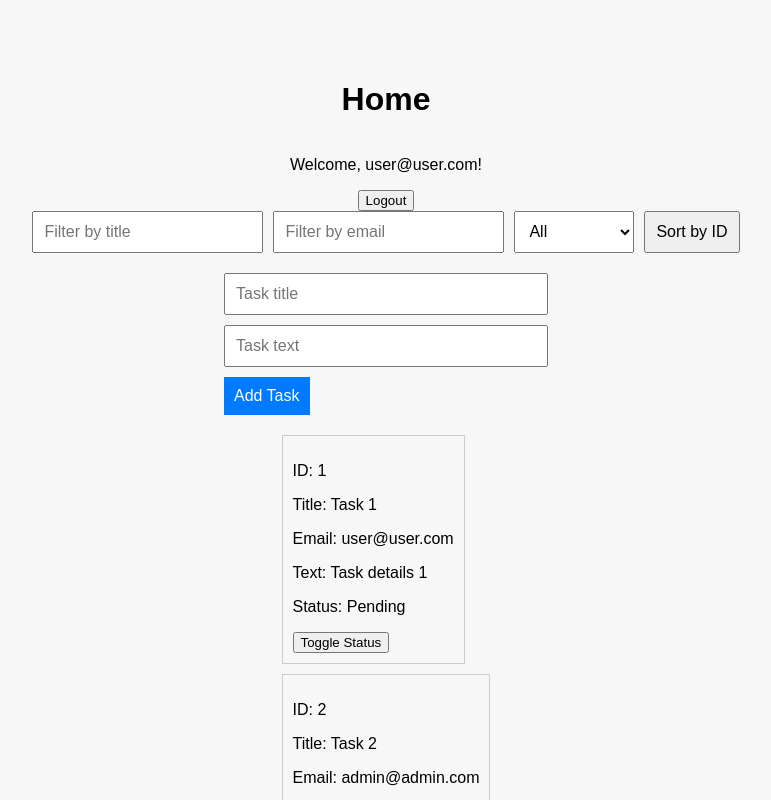
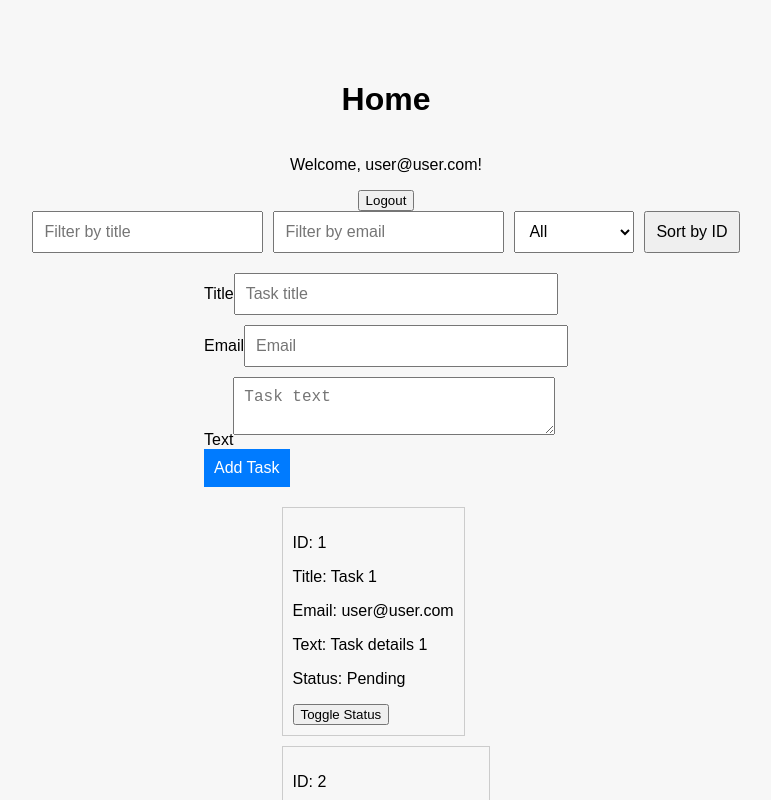
Before and after one commit to koliaha/todo-app, a Vue app: page /login in a window 1280 px wide. Both pictures are taken after a click on the button "Login". Shown: the top 800 px of the page, without its empty margins (254-1025 px from the left). Built offline with nearby package versions, Linux system fonts and the light colour scheme.

Commit message:
add filter

```diff
--- a/src/components/TodoForm.vue
+++ b/src/components/TodoForm.vue
@@ -1,7 +1,32 @@
 <template>
-    <form @submit.prevent="addTodo">
-      <input v-model="title" placeholder="Task title" required />
-      <input v-model="text" placeholder="Task text" required />
+  <form @submit.prevent="handleSubmit(onSubmit)">
+    <div>
+      <label for="title">Title</label>
+      <input
+        id="title"
+        v-model="title"
+        :class="{ 'is-invalid': errors.title }"
+        placeholder="Task title"
+        required
+      />
+      <span v-if="errors.title">{{ errors.title.message }}</span>
+    </div>
+    <div>
+      <label for="email">Email</label>
+      <input
+        id="email"
+        type="email"
+        v-model="email"
+        :class="{ 'is-invalid': errors.email }"
+        placeholder="Email"
+        required
+      />
+      <span v-if="errors.email">{{ errors.email.message }}</span>
+    </div>
+    <div>
+      <label for="text">Text</label>
+      <textarea id="text" v-model="text" placeholder="Task text"></textarea>
+    </div>
     <button type="submit">Add Task</button>
   </form>
 </template>
@@ -9,15 +34,39 @@
 <script setup lang="ts">
 import { ref } from 'vue'
 import { useStore } from 'vuex'
+import { useForm, useField } from 'vee-validate'
+import * as yup from 'yup'
 
 const store = useStore()
 
-  const title = ref('')
-  const text = ref('')
+// Определяем схему валидации с использованием yup
+const schema = yup.object({
+  title: yup
+    .string()
+    .min(3, 'Title must be at least 3 characters')
+    .max(25, 'Title must be less than 25 characters')
+    .required('Title is required'),
+  email: yup.string().email('Invalid email').required('Email is required'),
+  text: yup.string(),
+})
 
-  const addTodo = () => {
-    store.dispatch('addTodo', { title: title.value, text: text.value })
+// Используем useForm и useField из vee-validate для управления формой и полями
+const { handleSubmit, errors } = useForm({
+  validationSchema: schema,
+})
+
+const { value: title } = useField('title')
+const { value: email } = useField('email')
+const { value: text } = useField('text')
+
+const onSubmit = (values: { title: string; email: string; text?: string }) => {
+  store.dispatch('addTodo', {
+    title: values.title,
+    email: values.email,
+    text: values.text || '',
+  })
   title.value = ''
+  email.value = ''
   text.value = ''
 }
 </script>
@@ -29,11 +78,27 @@
   align-items: flex-start;
   margin-bottom: 20px;
 
-    input {
+  label {
+    margin-bottom: 5px;
+  }
+
+  input,
+  textarea {
     margin-bottom: 10px;
     padding: 10px;
     font-size: 16px;
     width: 300px;
+
+    &.is-invalid {
+      border-color: red;
+    }
+  }
+
+  span {
+    color: red;
+    font-size: 14px;
+    margin-top: -10px;
+    margin-bottom: 10px;
   }
 
   button {
--- a/src/store/index.ts
+++ b/src/store/index.ts
@@ -18,36 +18,87 @@ export interface State {
   todos: Todo[]
   users: User[]
   currentUser: User | null
+  nextTodoId: number
 }
 
 export default createStore<State>({
   state: {
     todos: [
-      { id: 1, title: 'Task 1', email: 'user@user.com', text: 'Task details 1', completed: false },
-      { id: 2, title: 'Task 2', email: 'admin@admin.com', text: 'Task details 2', completed: true },
-      { id: 3, title: 'Task 3', email: 'user@user.com', text: 'Task details 3', completed: false },
-      { id: 4, title: 'Task 3', email: 'user@user.com', text: 'Task details 3', completed: false },
-      { id: 5, title: 'Task 3', email: 'user@user.com', text: 'Task details 3', completed: false },
-      { id: 6, title: 'Task 3', email: 'user@user.com', text: 'Task details 3', completed: false },
-      { id: 7, title: 'Task 3', email: 'user@user.com', text: 'Task details 3', completed: false },
-      { id: 8, title: 'Task 3', email: 'user@user.com', text: 'Task details 3', completed: false },
+      {
+        id: 1,
+        title: 'Task 1',
+        email: 'user@user.com',
+        text: 'Task details 1',
+        completed: false,
+      },
+      {
+        id: 2,
+        title: 'Task 2',
+        email: 'admin@admin.com',
+        text: 'Task details 2',
+        completed: true,
+      },
+      {
+        id: 3,
+        title: 'Task 3',
+        email: 'user@user.com',
+        text: 'Task details 3',
+        completed: false,
+      },
+      {
+        id: 4,
+        title: 'Task 3',
+        email: 'user@user.com',
+        text: 'Task details 3',
+        completed: false,
+      },
+      {
+        id: 5,
+        title: 'Task 3',
+        email: 'user@user.com',
+        text: 'Task details 3',
+        completed: false,
+      },
+      {
+        id: 6,
+        title: 'Task 3',
+        email: 'user@user.com',
+        text: 'Task details 3',
+        completed: false,
+      },
+      {
+        id: 7,
+        title: 'Task 3',
+        email: 'user@user.com',
+        text: 'Task details 3',
+        completed: false,
+      },
+      {
+        id: 8,
+        title: 'Task 3',
+        email: 'user@user.com',
+        text: 'Task details 3',
+        completed: false,
+      },
     ],
     users: [
       { email: 'user@user.com', password: '12345', role: 'user' },
       { email: 'admin@admin.com', password: '67890', role: 'admin' },
     ],
     currentUser: null,
+    nextTodoId: 4,
   },
   mutations: {
-    addTodo(state, todo: { title: string, text: string }) {
+    addTodo(state, todo: { title: string, email: string, text: string }) {
       const newTodo = {
-        id: Date.now(),
+        id: state.nextTodoId,
         title: todo.title,
-        email: state.currentUser?.email || '',
+        email: todo.email,
         text: todo.text,
         completed: false,
       }
       state.todos.push(newTodo)
+      state.nextTodoId++
     },
     toggleTodo(state, todoId: number) {
       const todo = state.todos.find((t) => t.id === todoId)
@@ -58,6 +109,12 @@ export default createStore<State>({
     removeTodo(state, todoId: number) {
       state.todos = state.todos.filter((t) => t.id !== todoId)
     },
+    updateTodo(state, updatedTodo: Todo) {
+      const index = state.todos.findIndex((t) => t.id === updatedTodo.id)
+      if (index !== -1) {
+        state.todos[index] = updatedTodo
+      }
+    },
     login(state, user: User) {
       state.currentUser = user
     },
@@ -66,7 +123,7 @@ export default createStore<State>({
     },
   },
   actions: {
-    addTodo({ commit }, todo: { title: string, text: string }) {
+    addTodo({ commit }, todo: { title: string, email: string, text: string }) {
       commit('addTodo', todo)
     },
     toggleTodo({ commit }, todoId: number) {
@@ -74,6 +131,9 @@ export default createStore<State>({
     },
     removeTodo({ commit }, todoId: number) {
       commit('removeTodo', todoId)
+    },
+    updateTodo({ commit }, updatedTodo: Todo) {
+      commit('updateTodo', updatedTodo)
     },
     login({ commit, state }, { email, password }) {
       const user = state.users.find(
--- a/src/views/Home.vue
+++ b/src/views/Home.vue
@@ -21,9 +21,16 @@
           <p>ID: {{ todo.id }}</p>
           <p>Title: {{ todo.title }}</p>
           <p>Email: {{ todo.email }}</p>
-          <p>Text: {{ todo.text }}</p>
-          <p>Status: {{ todo.completed ? 'Completed' : 'Pending' }}</p>
-          <button @click="toggleTodo(todo.id)">Toggle Status</button>
+          <p v-if="!todo.editing">Text: {{ todo.text }}</p>
+          <textarea v-else v-model="todo.text"></textarea>
+          <p>
+            Status:
+            <span v-if="!todo.editing">{{ todo.completed ? 'Completed' : 'Pending' }}</span>
+            <input v-else type="checkbox" v-model="todo.completed" />
+          </p>
+          <button @click="toggleTodo(todo.id)" v-if="!todo.editing">Toggle Status</button>
+          <button @click="editTodo(todo)" v-if="!todo.editing && isAdmin">Edit</button>
+          <button @click="saveTodo(todo)" v-if="todo.editing">Save</button>
         </div>
       </div>
       <div class="pagination">
@@ -44,6 +51,7 @@
 
   const currentUser = computed(() => store.getters.currentUser)
   const todos = computed(() => store.getters.todos)
+  const isAdmin = computed(() => currentUser.value?.role === 'admin')
 
   const logout = () => {
     store.dispatch('logout')
@@ -103,6 +111,14 @@
   const toggleTodo = (id: number) => {
     store.dispatch('toggleTodo', id)
   }
+
+  const editTodo = (todo: any) => {
+    todo.editing = true
+  }
+
+  const saveTodo = (todo: any) => {
+    store.dispatch('updateTodo', { ...todo, editing: false })
+  }
   </script>
 
   <style scoped lang="scss">
```
Lines whose indentation alone changed are shown as unchanged.
